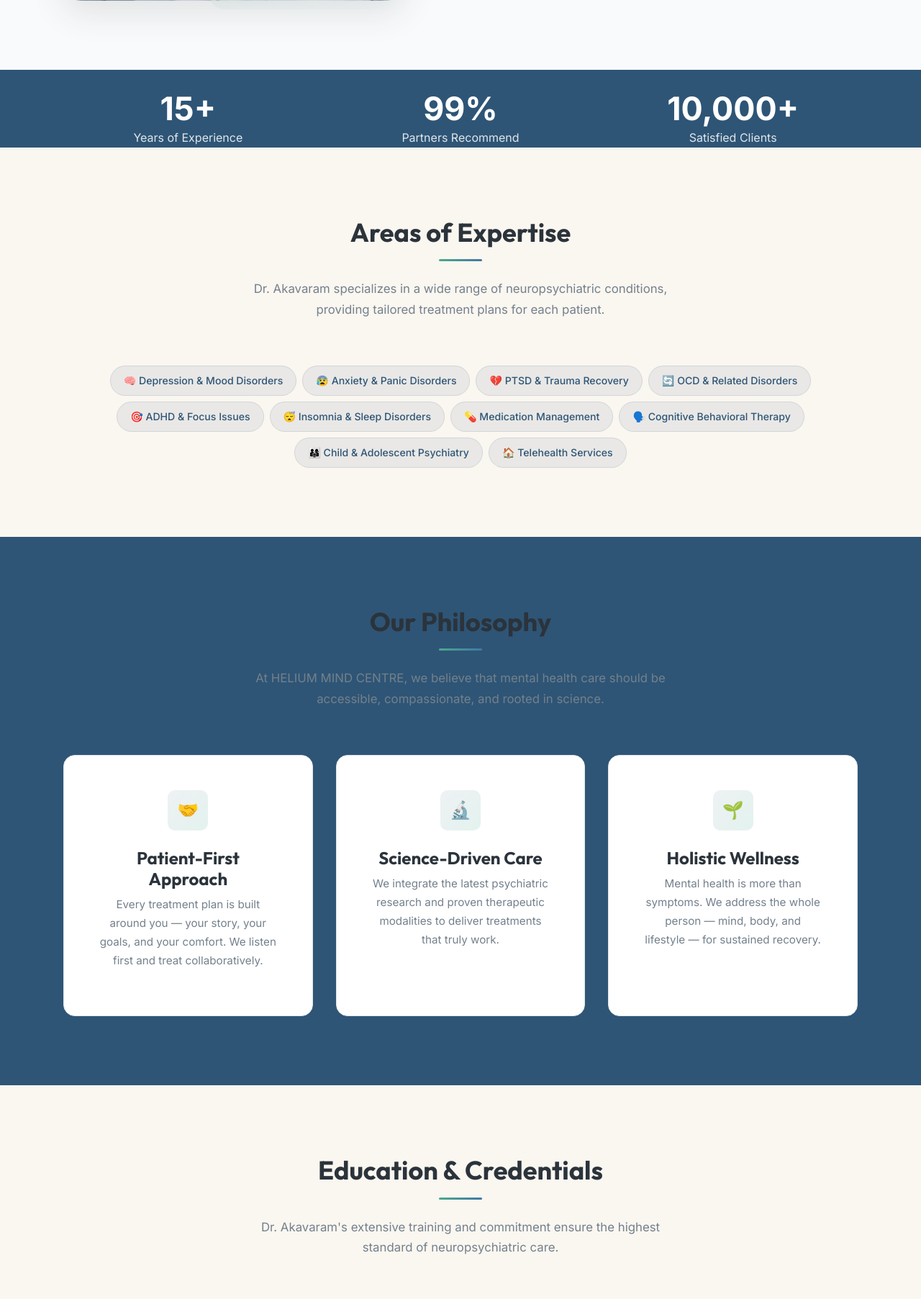
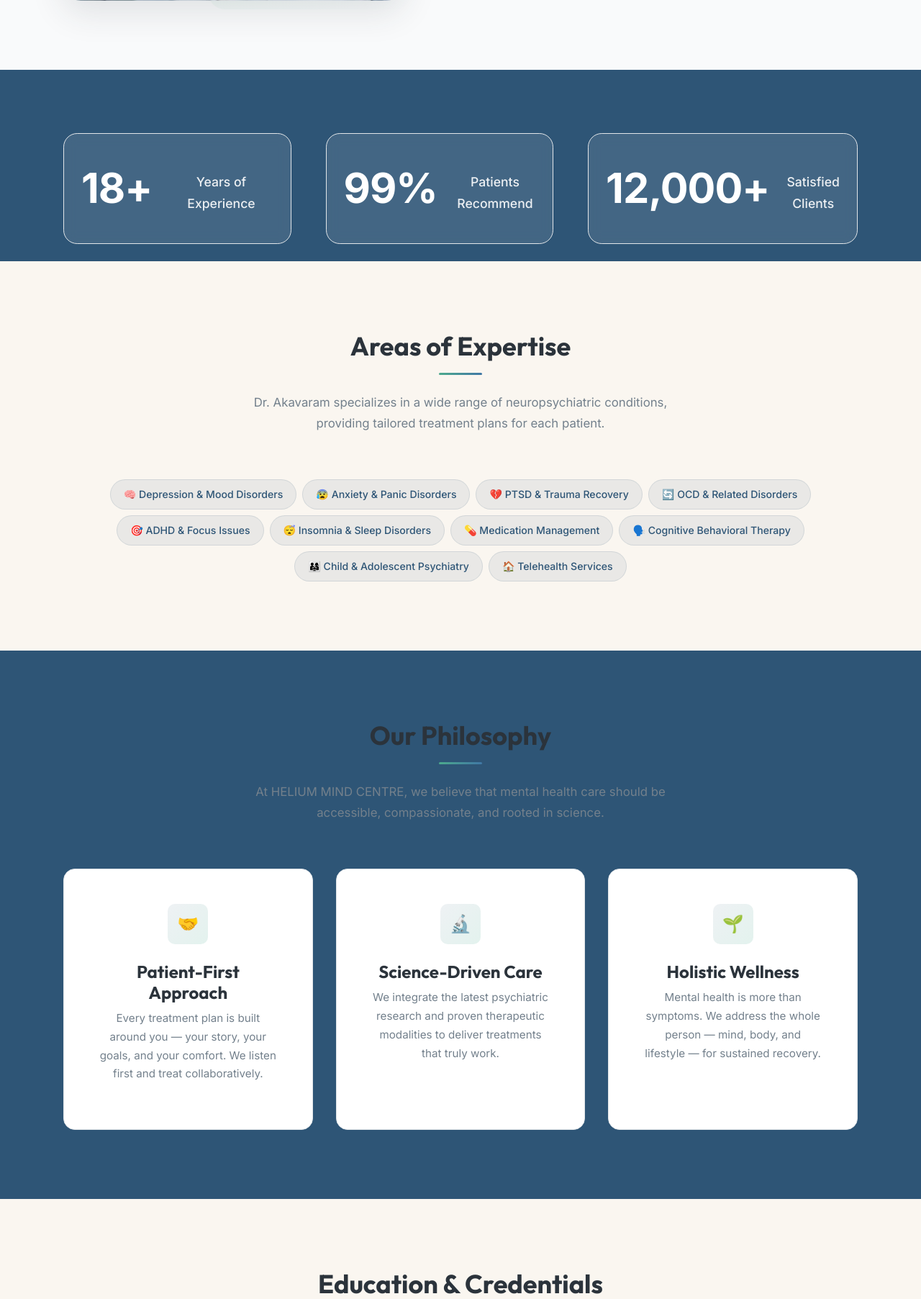
Before and after one commit to lokireddy32457-bit/Mind-link, a Flask app: page /about in a window 1280 px wide. Shown: the part 873-2678 px from the top of the page at 72% size. Run offline with Flask 3, Linux system fonts and the light colour scheme; some libraries are stand-ins or nearby versions.

Commit message:
Enhance stats section: larger cards, animated counters from 0, updated values (18+yrs, 12k+ clients)

```diff
--- a/templates/about.html
+++ b/templates/about.html
@@ -29,20 +29,20 @@
 </section>
 
 <!-- Doctor Stats -->
-<section class="section" id="doctorStats" style="padding: var(--space-xl) 0; background: var(--color-primary);">
+<section class="section" id="doctorStats" style="padding: 4rem 0; background: var(--color-primary);">
     <div class="container">
-        <div style="display:grid; grid-template-columns: repeat(3, 1fr); gap: var(--space-xl); text-align:center;">
-            <div class="reveal">
-                <div style="font-size:2.8rem; font-weight:800; color:#fff; line-height:1;">15+</div>
-                <div style="color:rgba(255,255,255,0.85); font-size:1rem; margin-top:var(--space-xs);">Years of Experience</div>
+        <div style="display:grid; grid-template-columns: repeat(3, 1fr); gap: 3rem; text-align:center; padding: 1.5rem 0;">
+            <div class="reveal stat-card" style="background:rgba(255,255,255,0.1); border-radius:1.2rem; padding:2.5rem 1.5rem; backdrop-filter:blur(8px);">
+                <div class="stat-number" data-target="18" data-suffix="+" style="font-size:3.6rem; font-weight:900; color:#fff; line-height:1; letter-spacing:-1px;">0+</div>
+                <div style="color:rgba(255,255,255,0.9); font-size:1.1rem; font-weight:500; margin-top:0.75rem;">Years of Experience</div>
             </div>
-            <div class="reveal">
-                <div style="font-size:2.8rem; font-weight:800; color:#fff; line-height:1;">99%</div>
-                <div style="color:rgba(255,255,255,0.85); font-size:1rem; margin-top:var(--space-xs);">Partners Recommend</div>
+            <div class="reveal stat-card" style="background:rgba(255,255,255,0.1); border-radius:1.2rem; padding:2.5rem 1.5rem; backdrop-filter:blur(8px);">
+                <div class="stat-number" data-target="99" data-suffix="%" style="font-size:3.6rem; font-weight:900; color:#fff; line-height:1; letter-spacing:-1px;">0%</div>
+                <div style="color:rgba(255,255,255,0.9); font-size:1.1rem; font-weight:500; margin-top:0.75rem;">Patients Recommend</div>
             </div>
-            <div class="reveal">
-                <div style="font-size:2.8rem; font-weight:800; color:#fff; line-height:1;">10,000+</div>
-                <div style="color:rgba(255,255,255,0.85); font-size:1rem; margin-top:var(--space-xs);">Satisfied Clients</div>
+            <div class="reveal stat-card" style="background:rgba(255,255,255,0.1); border-radius:1.2rem; padding:2.5rem 1.5rem; backdrop-filter:blur(8px);">
+                <div class="stat-number" data-target="12000" data-suffix="+" data-comma="true" style="font-size:3.6rem; font-weight:900; color:#fff; line-height:1; letter-spacing:-1px;">0+</div>
+                <div style="color:rgba(255,255,255,0.9); font-size:1.1rem; font-weight:500; margin-top:0.75rem;">Satisfied Clients</div>
             </div>
         </div>
     </div>
@@ -160,3 +160,52 @@
 </section>
 
 {% endblock %}
+
+{% block extra_scripts %}
+<script>
+(function () {
+    function animateCounter(el) {
+        const target = parseInt(el.dataset.target, 10);
+        const suffix = el.dataset.suffix || '';
+        const useComma = el.dataset.comma === 'true';
+        const duration = 1800; // ms
+        const startTime = performance.now();
+
+        function easeOutQuart(t) {
+            return 1 - Math.pow(1 - t, 4);
+        }
+
+        function formatNum(n) {
+            if (useComma) return n.toLocaleString('en-IN');
+            return n;
+        }
+
+        function step(now) {
+            const elapsed = now - startTime;
+            const progress = Math.min(elapsed / duration, 1);
+            const current = Math.round(easeOutQuart(progress) * target);
+            el.textContent = formatNum(current) + suffix;
+            if (progress < 1) requestAnimationFrame(step);
+        }
+
+        requestAnimationFrame(step);
+    }
+
+    const statsSection = document.getElementById('doctorStats');
+    const statEls = statsSection ? statsSection.querySelectorAll('.stat-number') : [];
+
+    if (!statEls.length) return;
+
+    const observer = new IntersectionObserver(function (entries) {
+        entries.forEach(function (entry) {
+            if (entry.isIntersecting) {
+                statEls.forEach(animateCounter);
+                observer.disconnect();
+            }
+        });
+    }, { threshold: 0.3 });
+
+    observer.observe(statsSection);
+})();
+</script>
+{% endblock %}
```
